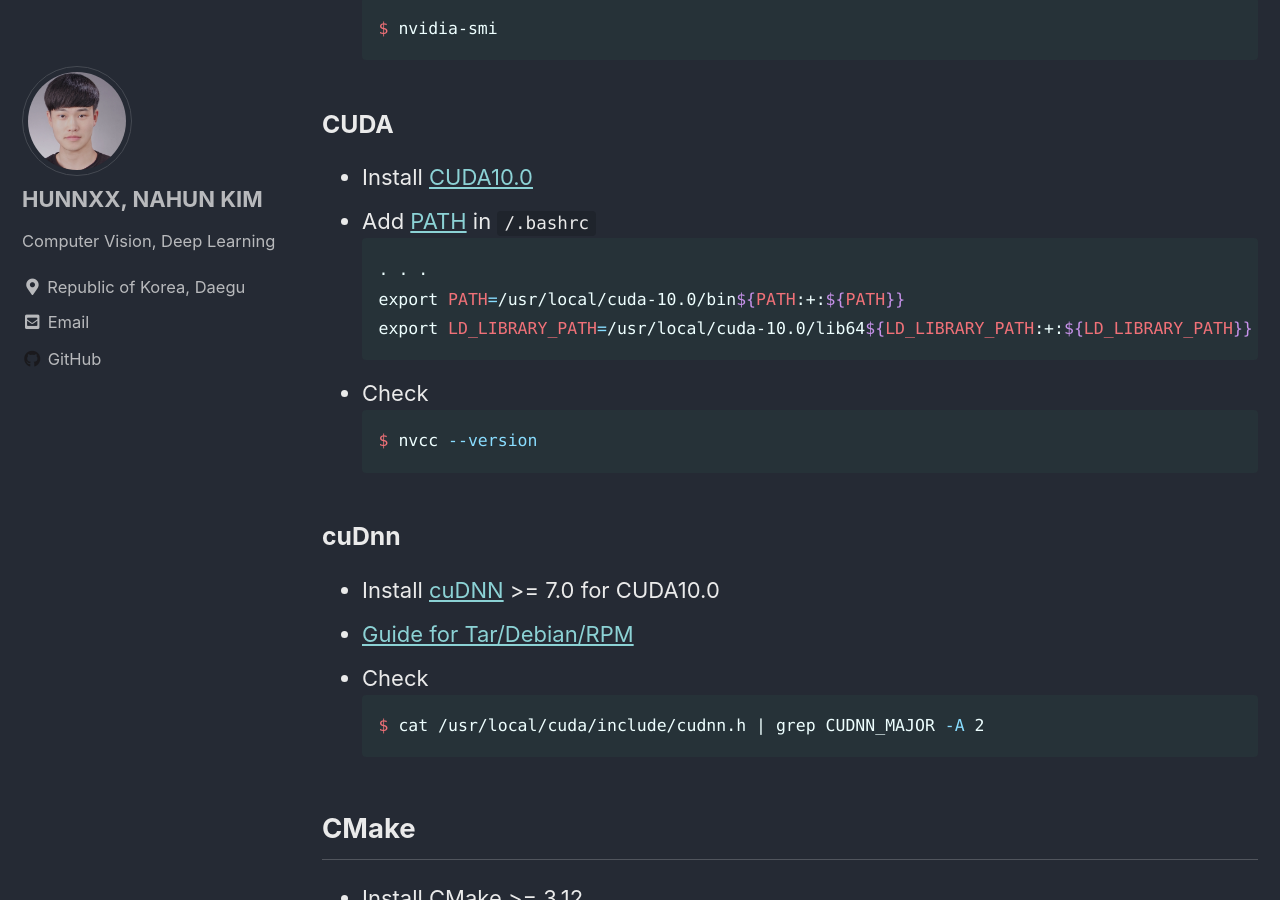
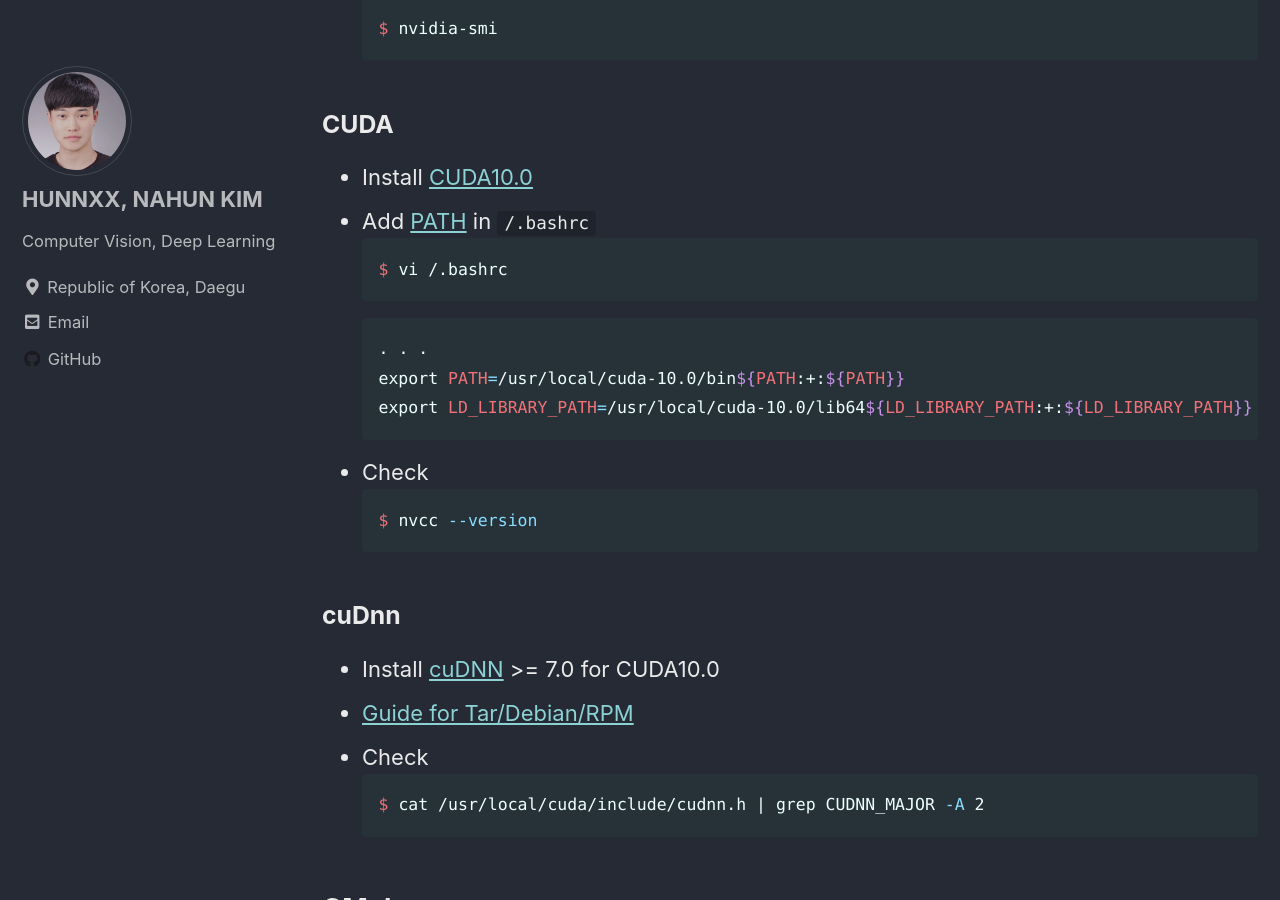
Before and after one commit to hunnxx/hunnxx.github.io, a Jekyll site: the page built from _posts/2020-08-03-darknet-ubuntu.md, in a window 1280 px wide and 900 px high, scrolled down 1461 px. Built offline with Jekyll 4.4.1, drawn with Linux system fonts in a browser that asks for light colours; cached includes are drawn as plain includes.

Commit message:
Update 2020-08-03-darknet-ubuntu.md

````diff
--- a/_posts/2020-08-03-darknet-ubuntu.md
+++ b/_posts/2020-08-03-darknet-ubuntu.md
@@ -48,6 +48,9 @@ $ nvidia-smi
 ### CUDA
 - Install [CUDA10.0](https://developer.nvidia.com/cuda-toolkit-archive)
 - Add [PATH](https://docs.nvidia.com/cuda/cuda-installation-guide-linux/index.html#post-installation-actions) in `/.bashrc`
+```shell
+$ vi /.bashrc
+```
 ```bash
 . . .
 export PATH=/usr/local/cuda-10.0/bin${PATH:+:${PATH}}
````
